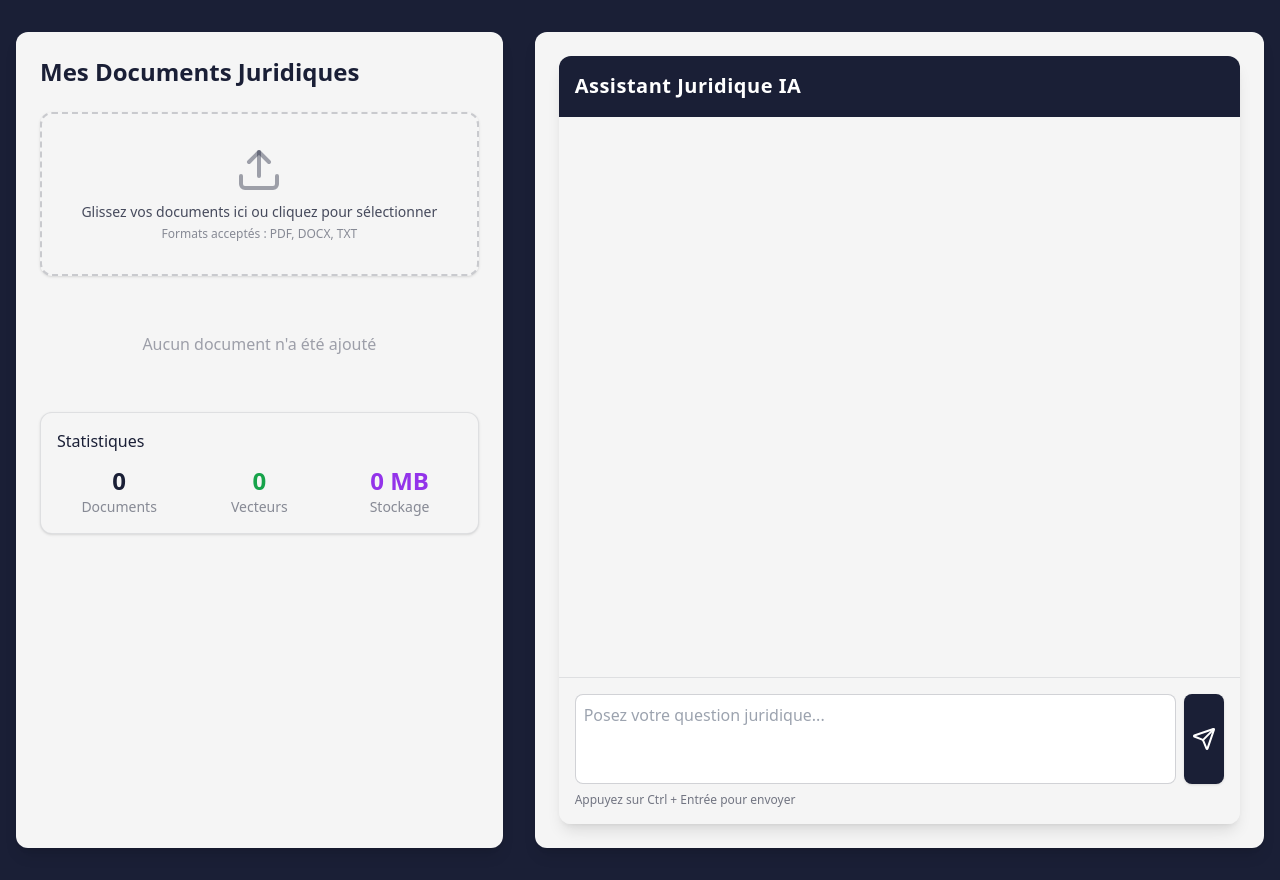
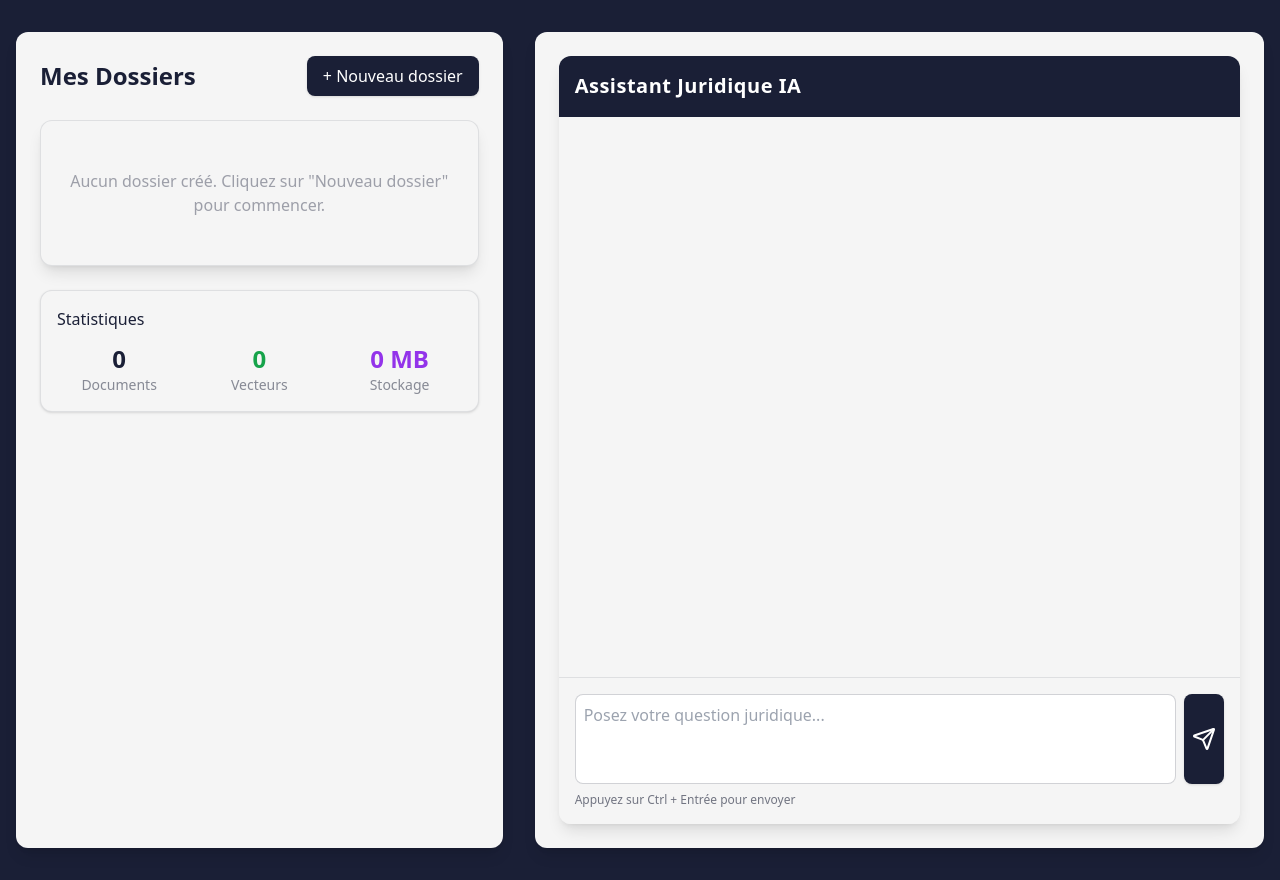
Before and after one commit to callo13/juridique_front, a React (Vite) app: page / in a window 1280 px wide. Built offline with nearby package versions, Linux system fonts and the light colour scheme.

Commit message:
Change arborescence

```diff
--- a/package.json
+++ b/package.json
@@ -10,6 +10,9 @@
     "preview": "vite preview"
   },
   "dependencies": {
+    "@mui/icons-material": "^7.1.2",
+    "@mui/lab": "^7.0.0-beta.14",
+    "@mui/material": "^7.1.2",
     "lucide-react": "^0.513.0",
     "react": "^19.1.0",
     "react-dom": "^19.1.0"
--- a/src/components/DocumentManager/DocumentManager.jsx
+++ b/src/components/DocumentManager/DocumentManager.jsx
@@ -1,73 +1,72 @@
 import React, { useState, useRef } from 'react';
-import { Upload, File, Trash2, AlertCircle } from 'lucide-react';
+import { Upload, Trash2, Folder, File } from 'lucide-react';
 
 const DocumentManager = () => {
-  const [documents, setDocuments] = useState([]);
-  const [isDragging, setIsDragging] = useState(false);
-  const [uploadStatus, setUploadStatus] = useState({});
-  const fileInputRef = useRef(null);
+  const [folders, setFolders] = useState([]); // [{id, name, documents: [{id, name, size, file, status}]}]
+  const fileInputRefs = useRef({});
 
-  const handleDragOver = (e) => {
-    e.preventDefault();
-    setIsDragging(true);
+  // Créer un nouveau dossier
+  const handleAddFolder = () => {
+    const name = prompt('Nom du dossier :');
+    if (!name) return;
+    const newFolder = {
+      id: Math.random().toString(36).substr(2, 9),
+      name,
+      documents: [],
+      open: true,
+    };
+    setFolders(prev => [...prev, newFolder]);
   };
 
-  const handleDragLeave = () => {
-    setIsDragging(false);
+  // Upload d'un document dans un dossier
+  const handleFileSelect = async (e, folderId) => {
+    const files = Array.from(e.target.files);
+    for (const file of files) {
+      const docId = Math.random().toString(36).substr(2, 9);
+      const newDoc = {
+        id: docId,
+        name: file.name,
+        size: formatFileSize(file.size),
+        file,
+        status: 'uploading',
       };
-
-  const handleDrop = (e) => {
-    e.preventDefault();
-    setIsDragging(false);
-    const files = Array.from(e.dataTransfer.files);
-    handleFiles(files);
-  };
-
-  const handleFileSelect = (e) => {
-    const files = Array.from(e.target.files);
-    handleFiles(files);
-  };
-
-  const uploadFile = async (file) => {
+      setFolders(prev => prev.map(f => f.id === folderId ? { ...f, documents: [...f.documents, newDoc] } : f));
+      // Upload
       const formData = new FormData();
       formData.append('file', file);
-
+      let success = false;
       try {
         const response = await fetch('http://localhost:8000/vectorize', {
           method: 'POST',
           body: formData,
         });
-
-      if (!response.ok) {
-        throw new Error(`HTTP error! status: ${response.status}`);
+        success = response.ok;
+      } catch {
+        success = false;
       }
-
-      return true;
-    } catch (error) {
-      console.error('Error uploading file:', error);
-      return false;
+      setFolders(prev => prev.map(f => f.id === folderId ? {
+        ...f,
+        documents: f.documents.map(d => d.id === docId ? { ...d, status: success ? 'success' : 'error' } : d)
+      } : f));
     }
   };
 
-  const handleFiles = async (files) => {
-    const newDocuments = files.map(file => ({
-      id: Math.random().toString(36).substr(2, 9),
-      name: file.name,
-      size: formatFileSize(file.size),
-      file: file
-    }));
+  // Supprimer un dossier
+  const handleDeleteFolder = (folderId) => {
+    setFolders(prev => prev.filter(f => f.id !== folderId));
+  };
 
-    setDocuments(prev => [...prev, ...newDocuments]);
+  // Supprimer un document
+  const handleDeleteDocument = (folderId, docId) => {
+    setFolders(prev => prev.map(f => f.id === folderId ? {
+      ...f,
+      documents: f.documents.filter(d => d.id !== docId)
+    } : f));
+  };
 
-    // Upload each file
-    for (const doc of newDocuments) {
-      setUploadStatus(prev => ({ ...prev, [doc.id]: 'uploading' }));
-      const success = await uploadFile(doc.file);
-      setUploadStatus(prev => ({
-        ...prev,
-        [doc.id]: success ? 'success' : 'error'
-      }));
-    }
+  // Toggle ouverture/fermeture dossier
+  const handleToggleFolder = (folderId) => {
+    setFolders(prev => prev.map(f => f.id === folderId ? { ...f, open: !f.open } : f));
   };
 
   const formatFileSize = (bytes) => {
@@ -78,85 +77,95 @@ const DocumentManager = () => {
     return parseFloat((bytes / Math.pow(k, i)).toFixed(2)) + ' ' + sizes[i];
   };
 
-  const handleDelete = (id) => {
-    setDocuments(prev => prev.filter(doc => doc.id !== id));
-  };
-
   return (
     <div className="space-y-6">
-      <h2 className="text-2xl font-semibold text-marine">Mes Documents Juridiques</h2>
-
-      {/* Input file caché */}
+      <div className="flex items-center justify-between">
+        <h2 className="text-2xl font-semibold text-marine">Mes Dossiers</h2>
+        <button
+          className="bg-marine text-white px-4 py-2 rounded-lg shadow hover:bg-marine/90 transition-colors"
+          onClick={handleAddFolder}
+        >
+          + Nouveau dossier
+        </button>
+      </div>
+      <div className="bg-ivoire rounded-xl shadow-lg p-4 border border-marine/10">
+        {folders.length === 0 ? (
+          <div className="text-center py-8 text-marine/40">
+            Aucun dossier créé. Cliquez sur "Nouveau dossier" pour commencer.
+          </div>
+        ) : (
+          <ul className="space-y-4">
+            {folders.map(folder => (
+              <li key={folder.id} className="bg-white rounded-xl shadow border border-marine/10">
+                <div className="flex items-center justify-between px-4 py-3 cursor-pointer select-none" onClick={() => handleToggleFolder(folder.id)}>
+                  <div className="flex items-center gap-2">
+                    <Folder className="h-5 w-5 text-marine/80" />
+                    <span className="font-medium text-marine text-lg">{folder.name}</span>
+                    <span className="text-xs text-marine/50">({folder.documents.length} document{folder.documents.length > 1 ? 's' : ''})</span>
+                  </div>
+                  <div className="flex items-center gap-2">
+                    <button
+                      className="p-1 rounded hover:bg-marine/10"
+                      onClick={e => { e.stopPropagation(); fileInputRefs.current[folder.id]?.click(); }}
+                      title="Ajouter un document"
+                    >
+                      <Upload className="h-5 w-5 text-marine/60" />
+                    </button>
+                    <button
+                      className="p-1 rounded hover:bg-red-100"
+                      onClick={e => { e.stopPropagation(); handleDeleteFolder(folder.id); }}
+                      title="Supprimer le dossier"
+                    >
+                      <Trash2 className="h-5 w-5 text-red-500" />
+                    </button>
                     <input
                       type="file"
-        ref={fileInputRef}
-        onChange={handleFileSelect}
+                      ref={el => fileInputRefs.current[folder.id] = el}
+                      onChange={e => handleFileSelect(e, folder.id)}
                       multiple
                       accept=".pdf,.docx,.txt"
                       className="hidden"
                     />
-
-      {/* Zone de dépôt */}
-      <div
-        className={`border-2 border-dashed rounded-xl p-8 text-center transition-colors cursor-pointer shadow ${isDragging ? 'border-marine bg-marine/5' : 'border-marine/20 bg-ivoire hover:border-marine/40'}`}
-        onDragOver={handleDragOver}
-        onDragLeave={handleDragLeave}
-        onDrop={handleDrop}
-        onClick={() => fileInputRef.current?.click()}
+                  </div>
+                </div>
+                {folder.open && (
+                  <ul className="pl-8 pr-4 pb-3 space-y-2">
+                    {folder.documents.length === 0 ? (
+                      <li className="text-marine/40 italic">Aucun document</li>
+                    ) : (
+                      folder.documents.map(doc => (
+                        <li key={doc.id} className="flex items-center justify-between bg-ivoire rounded-lg px-3 py-2 border border-marine/10 shadow-sm">
+                          <div className="flex items-center gap-2">
+                            <File className="h-4 w-4 text-marine/60" />
+                            <span className="text-marine font-medium">{doc.name}</span>
+                            <span className="text-xs text-marine/50">({doc.size})</span>
+                            {doc.status === 'uploading' && <span className="text-xs text-marine/60 ml-2">Envoi...</span>}
+                            {doc.status === 'success' && <span className="text-xs text-green-600 ml-2">OK</span>}
+                            {doc.status === 'error' && <span className="text-xs text-red-500 ml-2">Erreur</span>}
+                          </div>
+                          <button
+                            className="p-1 rounded hover:bg-red-100"
+                            onClick={() => handleDeleteDocument(folder.id, doc.id)}
+                            title="Supprimer le document"
                           >
-        <Upload className="mx-auto h-12 w-12 text-marine/40" />
-        <p className="mt-2 text-sm text-marine/80">
-          Glissez vos documents ici ou cliquez pour sélectionner
-        </p>
-        <p className="text-xs text-marine/50 mt-1">
-          Formats acceptés : PDF, DOCX, TXT
-        </p>
-      </div>
-
-      {/* Liste des documents */}
-      <div className="space-y-4">
-        {documents.length === 0 ? (
-          <div className="text-center py-8 text-marine/40">
-            Aucun document n'a été ajouté
-          </div>
-        ) : (
-          documents.map((doc) => (
-            <div key={doc.id} className="flex items-center justify-between p-4 bg-ivoire rounded-xl shadow border border-marine/10">
-              <div className="flex items-center space-x-3">
-                <File className="h-5 w-5 text-marine/30" />
-                <div>
-                  <p className="font-medium text-marine">{doc.name}</p>
-                  <p className="text-sm text-marine/50">{doc.size}</p>
-                  {uploadStatus[doc.id] && (
-                    <p className={`text-xs ${
-                      uploadStatus[doc.id] === 'success' ? 'text-green-600' :
-                      uploadStatus[doc.id] === 'error' ? 'text-red-500' :
-                      'text-marine'
-                    }`}>
-                      {uploadStatus[doc.id] === 'uploading' ? 'Envoi en cours...' :
-                       uploadStatus[doc.id] === 'success' ? 'Envoyé avec succès' :
-                       'Erreur lors de l\'envoi'}
-                    </p>
+                            <Trash2 className="h-4 w-4 text-red-500" />
+                          </button>
+                        </li>
+                      ))
+                    )}
+                  </ul>
+                )}
+              </li>
+            ))}
+          </ul>
         )}
       </div>
-              </div>
-              <button
-                className="text-red-500 hover:text-red-700"
-                onClick={() => handleDelete(doc.id)}
-              >
-                <Trash2 className="h-5 w-5" />
-              </button>
-            </div>
-          ))
-        )}
-      </div>
-
       {/* Statistiques */}
       <div className="bg-ivoire rounded-xl shadow p-4 border border-marine/10">
         <h3 className="font-medium text-marine mb-3">Statistiques</h3>
         <div className="grid grid-cols-3 gap-4">
           <div className="text-center">
-            <p className="text-2xl font-semibold text-marine">{documents.length}</p>
+            <p className="text-2xl font-semibold text-marine">{folders.reduce((acc, f) => acc + f.documents.length, 0)}</p>
             <p className="text-sm text-marine/50">Documents</p>
           </div>
           <div className="text-center">
```
Also changed, not shown: 1 other file (tests, documents, lock files or other folders). Lines whose indentation alone changed are shown as unchanged.
